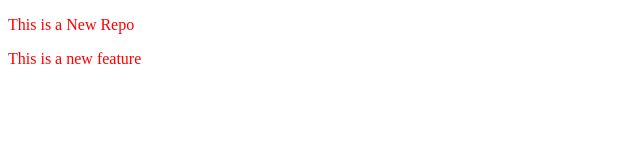
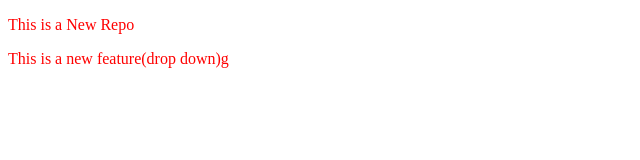
Before and after one commit to siddharth587/Demo2-localRepo, a plain HTML site: page index.html in a window 1280 px wide. Shown: the full height of the page, 0-640 px from the left. Drawn offline with Linux system fonts and the light colour scheme.

```diff
--- a/index.html
+++ b/index.html
@@ -8,6 +8,6 @@
 </head>
 <body>
     <p>This is a New Repo</p>
-    <p>This is a new feature</p>
+    <p>This is a new feature(drop down)g</p>
 </body>
 </html>
```
